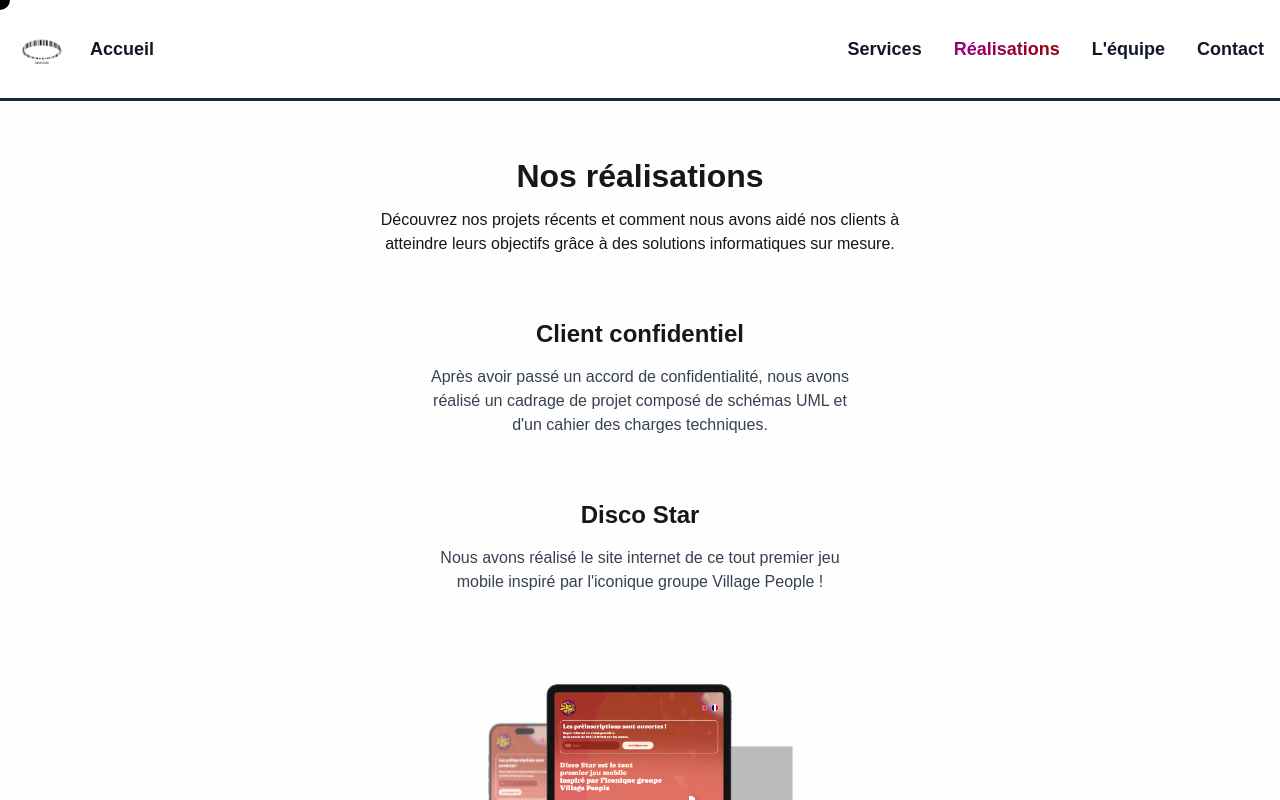
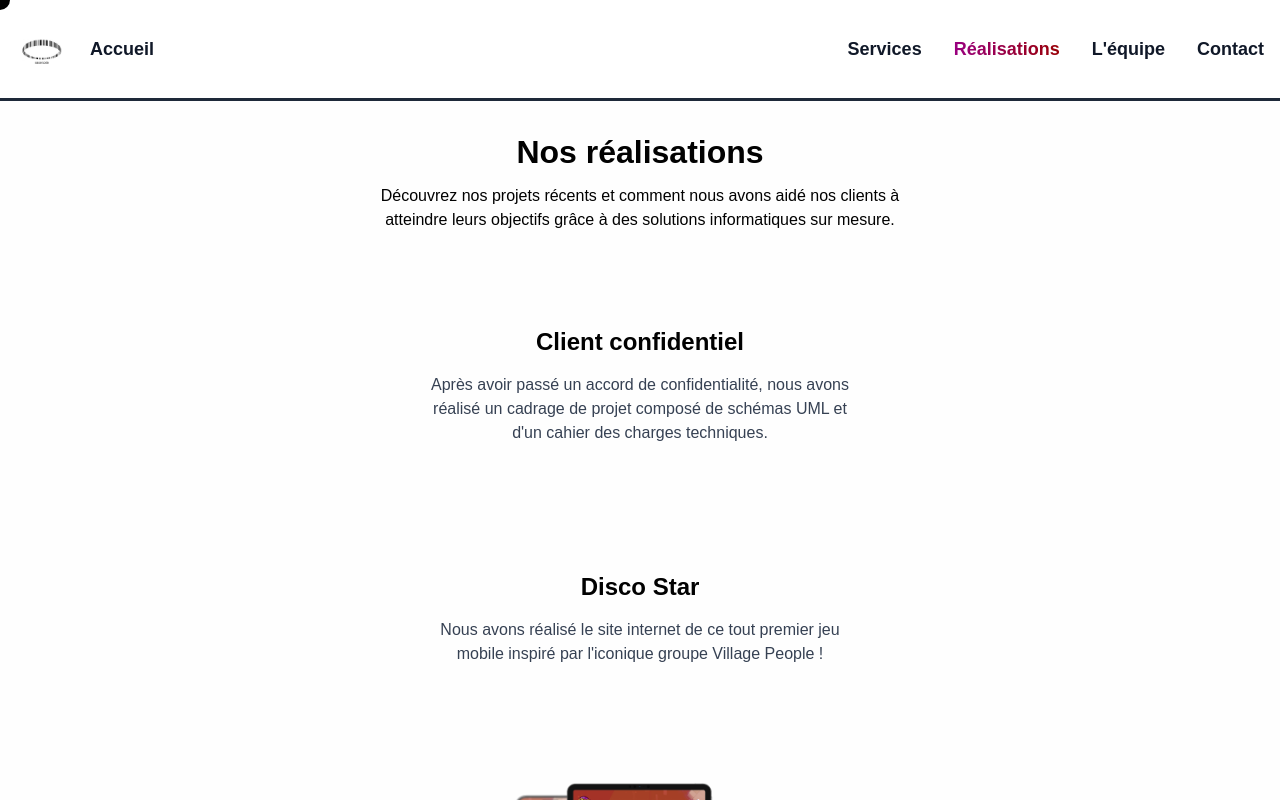
Before and after one commit to Sacercode/website, a Next.js app: page /realisations in a window 1280 px wide. Shown: the top 800 px of the page. Built offline with nearby package versions, Linux system fonts and the light colour scheme; grey boxes are pictures that could not be loaded.

Commit message:
fixing alignement and really fixing colors (forgot teams page and changing variable)

```diff
--- a/src/app/equipe/page.tsx
+++ b/src/app/equipe/page.tsx
@@ -10,7 +10,7 @@
 
 export default function Equipe() {
     return (
-        <section className="flex flex-col items-center justify-center bg-white dark:bg-black text-gray-900 dark:text-white">
+        <section className="flex flex-col items-center justify-center text-gray-900 dark:text-white">
             <div className="max-w-4xl w-full flex flex-col md:flex-row items-center gap-4">
                 <article className="mb-8">
                     <h1>L&apos;équipe</h1>
--- a/src/app/globals.css
+++ b/src/app/globals.css
@@ -2,7 +2,7 @@
 
 :root {
   --white: #FEFEFE;
-  --black: #171717;
+  --black: #010101;
   --background: var(--white);
   --foreground: var(--black);
 }
--- a/src/app/realisations/page.tsx
+++ b/src/app/realisations/page.tsx
@@ -25,8 +25,8 @@
 
 export default function Realisations() {
     return (
-        <section className="flex flex-col items-center justify-center p-6">
-            <div className="max-w-3xl w-full">
+        <section className="flex flex-col items-center">
+            <div className="max-w-3xl w-full flex flex-col items-center justify-center">
                 <h1 className="text-4xl md:text-5xl font-bold mb-6 text-center">Nos réalisations</h1>
                 <p className="text-lg max-w-xl text-center mb-16 mx-auto leading-relaxed">
                     Découvrez nos projets récents et comment nous avons aidé nos clients à atteindre leurs objectifs grâce à des solutions informatiques sur mesure.
```
